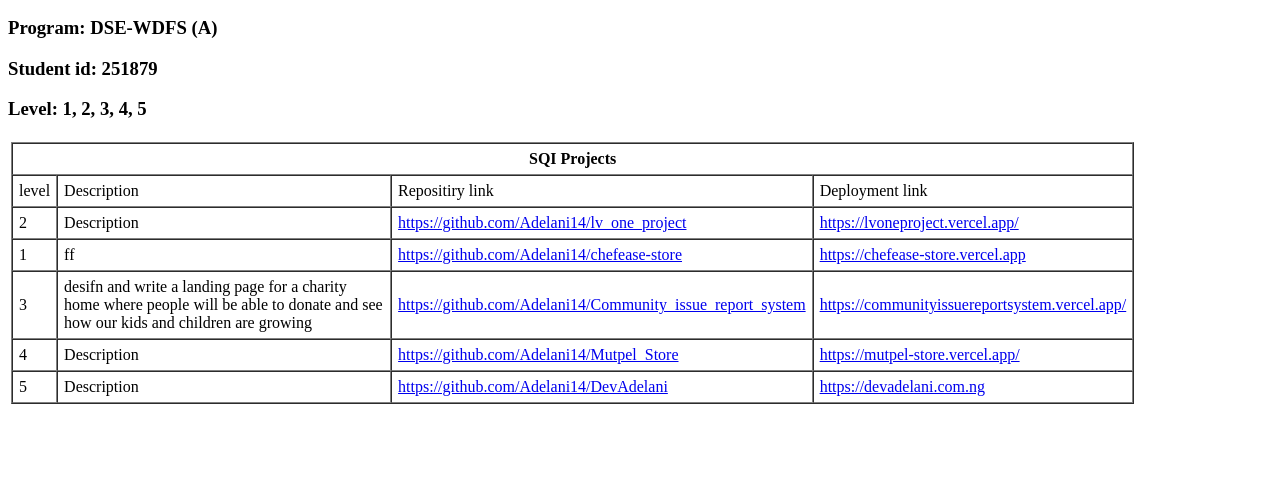
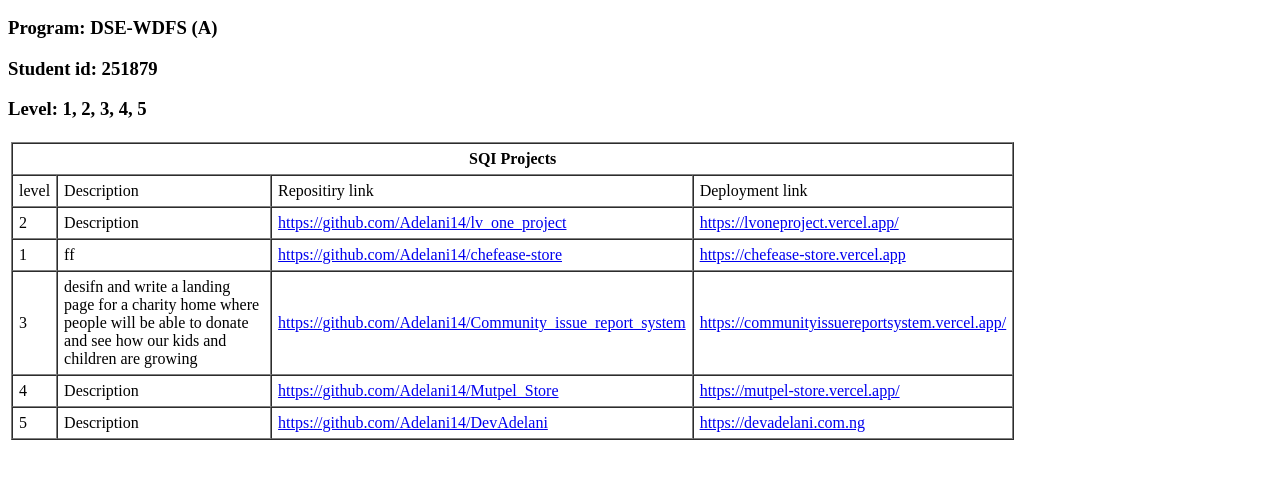
Before and after one commit to Adelani14/all_sqi_level_project_links, a plain HTML site: page index.html in a window 1280 px wide. Shown: the part 110-588 px from the top of the page. Drawn offline with Linux system fonts and the light colour scheme.

Commit message:
Update index.html

```diff
--- a/index.html
+++ b/index.html
@@ -20,11 +20,11 @@
             <table border="1" magin="0" cellpadding="6" cellspacing="0">
             <tr><th id = "ade" colspan="7">SQI Projects</th></tr>
             <tr><td width="20">level</td><td>Description</td><td>Repositiry link</td> <td>Deployment link</td></tr>
-            <tr><td width="20">2</td><td width="320">Description</td><td width="200" ><a href="https://github.com/Adelani14/lv_one_project" target="_blank">https://github.com/Adelani14/lv_one_project</a></td> <td width="200"><a href="https://lvoneproject.vercel.app/" target="_blank">https://lvoneproject.vercel.app/</a></td></tr>
-            <tr><td width="20">1</td><td width="320">ff</td><td><a href="https://github.com/Adelani14/chefease-store" target="_blank">https://github.com/Adelani14/chefease-store</a></td> <td><a href="https://chefease-store.vercel.app" target="_blank">https://chefease-store.vercel.app</a></td></tr>
-            <tr><td width="20">3</td><td width="320">desifn and write a landing page for a charity home where people will be able to donate and see how our kids and children are growing</td><td width="200" ><a href="https://github.com/Adelani14/Community_issue_report_system" target="_blank">https://github.com/Adelani14/Community_issue_report_system</a></td> <td width="200"><a href="https://communityissuereportsystem.vercel.app/" target="_blank">https://communityissuereportsystem.vercel.app/</a></td></tr>
-            <tr><td width="20">4</td><td width="320">Description</td><td width="200" ><a href="https://github.com/Adelani14/Mutpel_Store" target="_blank">https://github.com/Adelani14/Mutpel_Store</a></td> <td width="200"><a href="https://mutpel-store.vercel.app/" target="_blank">https://mutpel-store.vercel.app/</a></td></tr>
-            <tr><td width="20">5</td><td width="320">Description</td><td width="200" ><a href="https://github.com/Adelani14/DevAdelani" target="_blank">https://github.com/Adelani14/DevAdelani</a></td> <td width="200"><a href="https://devadelani.com.ng" target="_blank">https://devadelani.com.ng</a></td></tr>
+            <tr><td width="20">2</td><td width="200">Description</td><td width="200" ><a href="https://github.com/Adelani14/lv_one_project" target="_blank">https://github.com/Adelani14/lv_one_project</a></td> <td width="200"><a href="https://lvoneproject.vercel.app/" target="_blank">https://lvoneproject.vercel.app/</a></td></tr>
+            <tr><td width="20">1</td><td width="200">ff</td><td><a href="https://github.com/Adelani14/chefease-store" target="_blank">https://github.com/Adelani14/chefease-store</a></td> <td><a href="https://chefease-store.vercel.app" target="_blank">https://chefease-store.vercel.app</a></td></tr>
+            <tr><td width="20">3</td><td width="200">desifn and write a landing page for a charity home where people will be able to donate and see how our kids and children are growing</td><td width="200" ><a href="https://github.com/Adelani14/Community_issue_report_system" target="_blank">https://github.com/Adelani14/Community_issue_report_system</a></td> <td width="200"><a href="https://communityissuereportsystem.vercel.app/" target="_blank">https://communityissuereportsystem.vercel.app/</a></td></tr>
+            <tr><td width="20">4</td><td width="200">Description</td><td width="200" ><a href="https://github.com/Adelani14/Mutpel_Store" target="_blank">https://github.com/Adelani14/Mutpel_Store</a></td> <td width="200"><a href="https://mutpel-store.vercel.app/" target="_blank">https://mutpel-store.vercel.app/</a></td></tr>
+            <tr><td width="20">5</td><td width="200">Description</td><td width="200" ><a href="https://github.com/Adelani14/DevAdelani" target="_blank">https://github.com/Adelani14/DevAdelani</a></td> <td width="200"><a href="https://devadelani.com.ng" target="_blank">https://devadelani.com.ng</a></td></tr>
         </table>
     </td>
 
```
